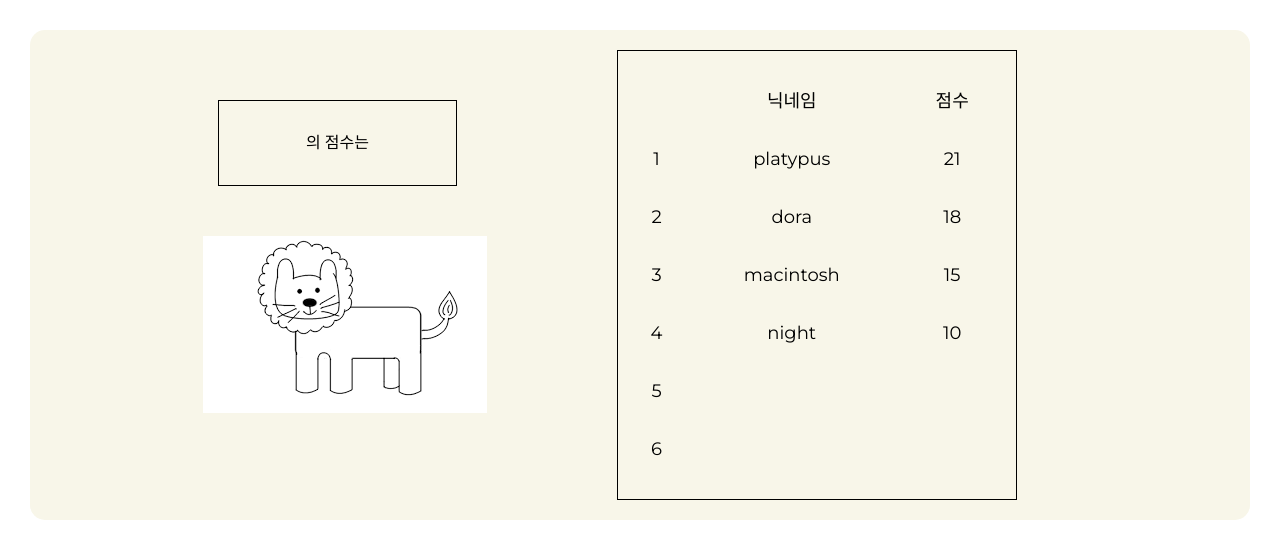
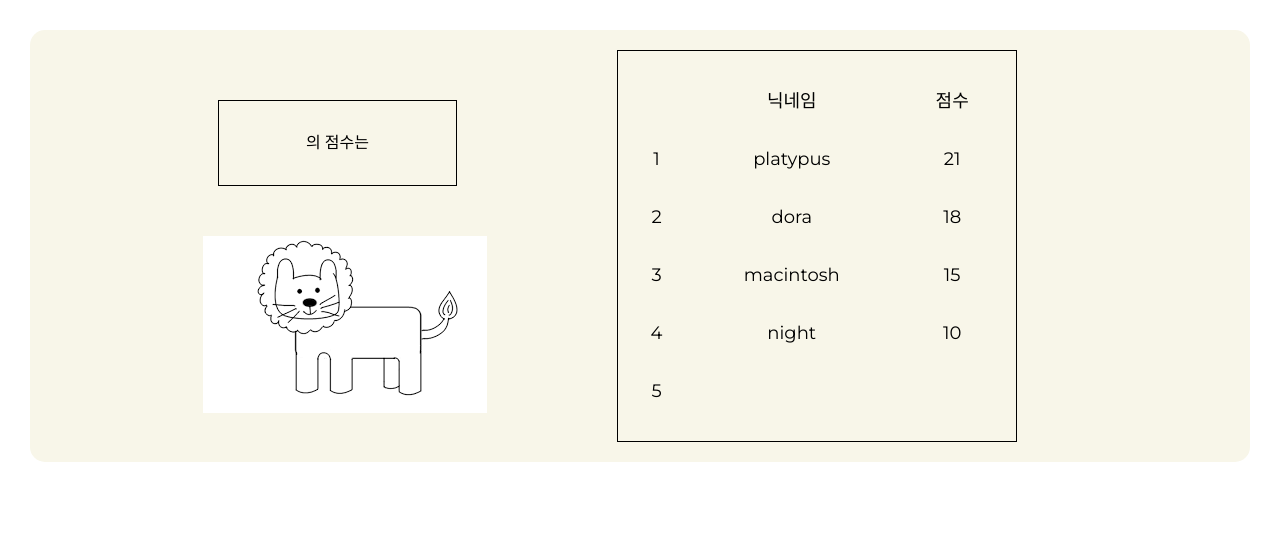
Before and after one commit to babycroc/SDK-Hackathon-3P, a React (Create React App) app in the folder front-end/: page /score in a window 1280 px wide. Shown: the top 558 px of the page. Built offline with nearby package versions, Linux system fonts and the light colour scheme.

Commit message:
Remove duplicates for sfinal score

```diff
--- a/front-end/src/pages/Score.js
+++ b/front-end/src/pages/Score.js
@@ -39,7 +39,8 @@
         endAudio.play();
         saveScore();
         const sortedScoreList = scoreData.sort((a, b) => b.score - a.score);
-        setScoreList(sortedScoreList);
+        const removeDuplicates = sortedScoreList.filter((item, idx) => !(item.nickname === nickname && (idx !== 0 && sortedScoreList[idx-1].nickname === nickname)));
+        setScoreList(removeDuplicates);
     }, []);
 
     return (
```
